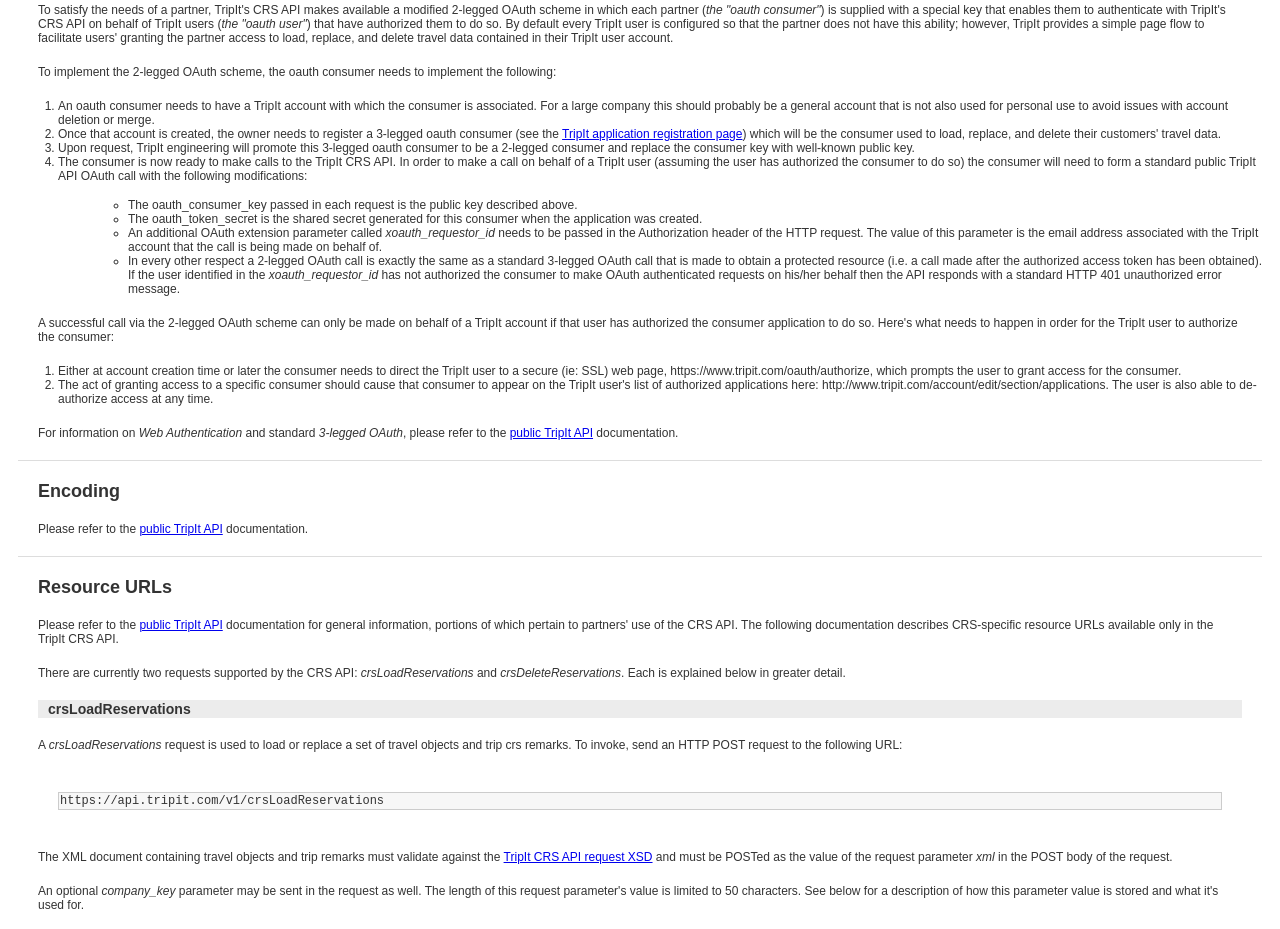
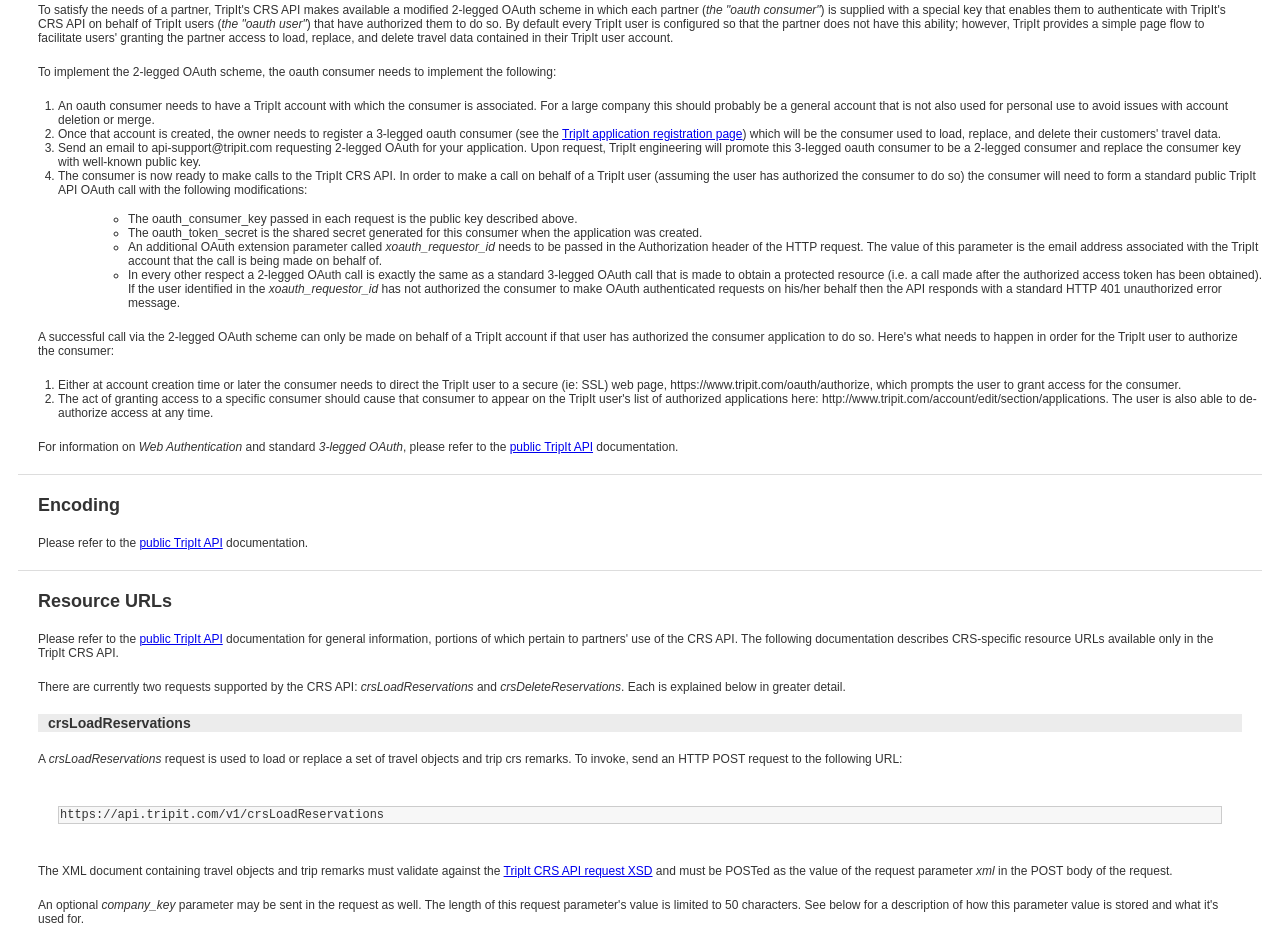
Before and after one commit to tripit/api, a plain HTML site: page doc/v1/crs.html in a window 1280 px wide. Shown: the part 1171-2100 px from the top of the page. Drawn offline with Linux system fonts and the light colour scheme.

Commit message:
Adding emial address for CRS 2-legged OAuth request.

```diff
--- a/doc/v1/crs.html
+++ b/doc/v1/crs.html
@@ -101,7 +101,8 @@
         their customers' travel data.
       </li>
       <li>
-        Upon request, TripIt engineering will promote this 3-legged oauth consumer to be a
+        Send an email to api-support@tripit.com requesting 2-legged OAuth for your application.
+	Upon request, TripIt engineering will promote this 3-legged oauth consumer to be a
         2-legged consumer and replace the consumer key with well-known public key.
       </li>
       <li>
```
